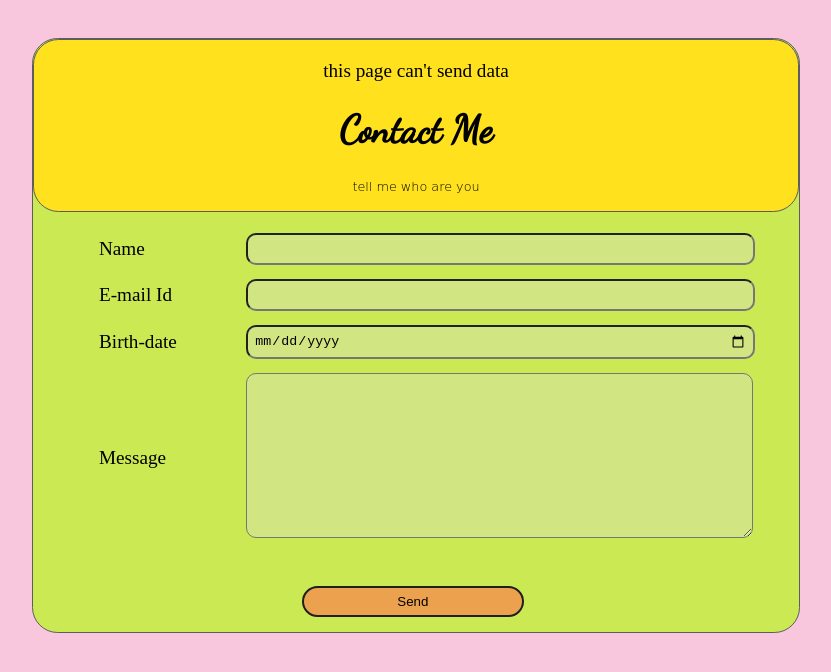
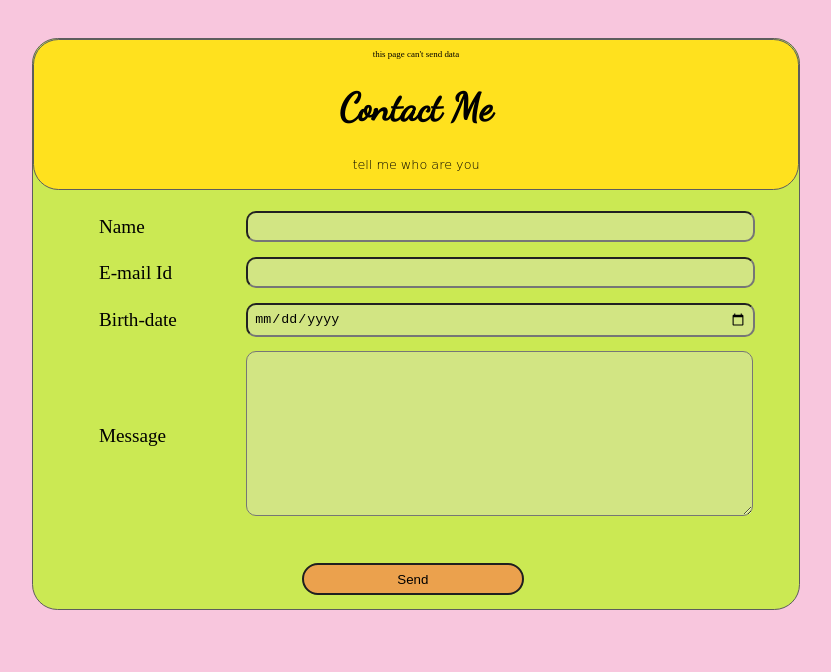
Before and after one commit to vivek4674786/vivekprofile02.github.io, a plain HTML site: page contact_page.html in a window 1280 px wide. Shown: the whole page, without its empty margins (224-1055 px from the left). Drawn offline with Linux system fonts and the light colour scheme.

Commit message:
update contactcss

```diff
--- a/contact_Page_style.css
+++ b/contact_Page_style.css
@@ -1,3 +1,4 @@
+
 
 html
 {
@@ -22,6 +23,11 @@ h4
     font-family: 'Bahianita', cursive;
     font-size:1vw;
     font-weight: 100;
+}
+#note
+{
+    text-align:unset;
+    font-size: 0.7vw;
 }
 #head
 {
```
